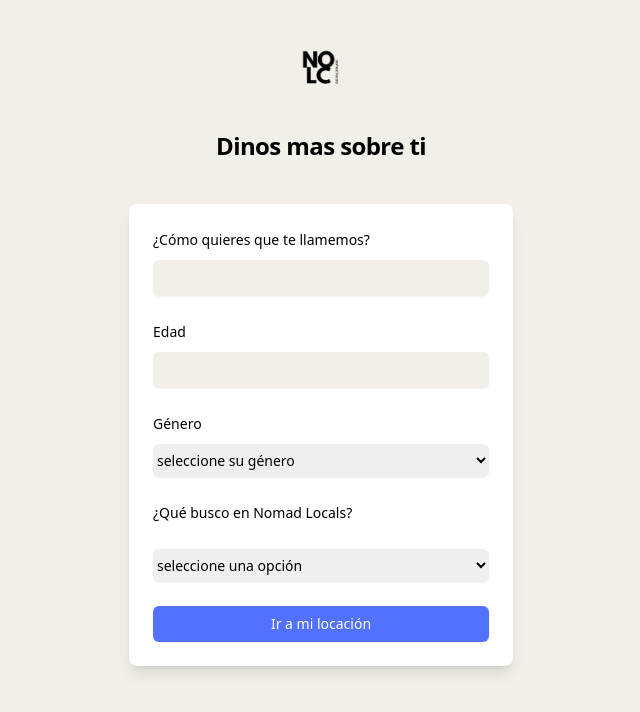
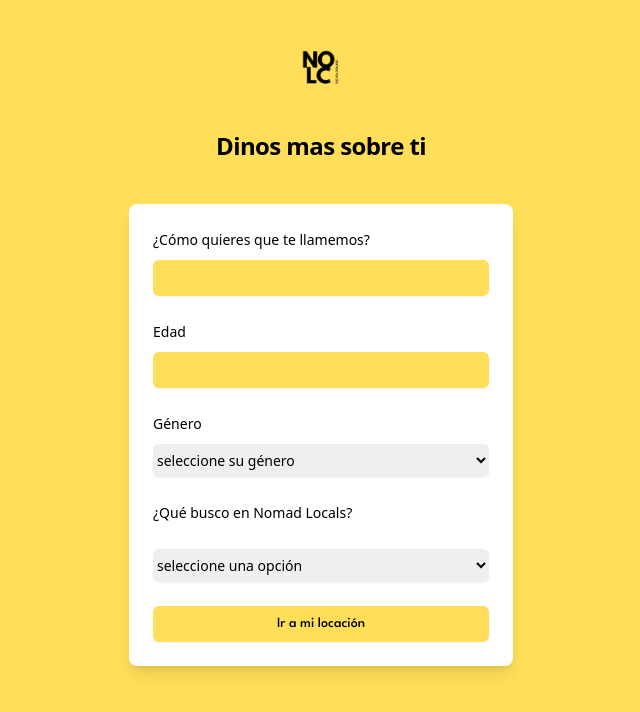
Before and after one commit to NomadLocals/front, a React (Vite) app in the folder client/: page /create-account1 in a window 1280 px wide. Shown: the top 712 px of the page, without its empty margins (319-959 px from the left). Built offline with nearby package versions, Linux system fonts and the light colour scheme; no server answers.

Commit message:
ruta del botón cancelar de place y estilos -Pai

```diff
--- a/client/src/components/views/CreateAccountForm.jsx
+++ b/client/src/components/views/CreateAccountForm.jsx
@@ -79,7 +79,7 @@ const CreateAccountForm = () => {
   };
 
   return (
-    <div className="bg-grey min-h-screen">
+    <div className="bg-yellow min-h-screen">
       <div className="flex min-h-full flex-1 flex-col justify-center px-6 py-12 lg:px-8">
         <div className="sm:mx-auto sm:w-full sm:max-w-sm">
           <img
@@ -113,7 +113,7 @@ const CreateAccountForm = () => {
                   autoComplete="userName"
                   value={input.userName}
                   onChange={handleUserName}
-                  className="bg-grey block w-full rounded-md border-black py-1.5 text-black shadow-sm ring-black placeholder:text-gray-400 focus:ring-2 focus:ring-inset focus:ring-indigo-600 sm:text-sm sm:leading-6"
+                  className="bg-yellow block w-full rounded-md border-black py-1.5 text-black font-spartan text-xl shadow-sm ring-black focus:ring-2 focus:ring-inset focus:ring-indigo-600 sm:text-sm sm:leading-6 pl-2"
                 />
               </div>
             </div>
@@ -133,7 +133,7 @@ const CreateAccountForm = () => {
                   name="age"
                   type="number"
                   value={input.age}
-                  className="bg-grey block w-full rounded-md border-black py-1.5 text-black shadow-sm ring-black placeholder:text-gray-400 focus:ring-2 focus:ring-inset focus:ring-indigo-600 sm:text-sm sm:leading-6"
+                  className="bg-yellow block w-full rounded-md py-1.5 text-black font-spartan text-xl shadow-sm ring-black placeholder:text-gray-400 focus:ring-2 focus:ring-inset focus:ring-indigo-600 sm:text-sm sm:leading-6 pl-2"
                 />
               </div>
             </div>
@@ -204,7 +204,7 @@ const CreateAccountForm = () => {
             <div className="block text-sm font-medium leading-6 text-black">
               <button
                 onClick={handleSubmit}
-                className="bg-blue block w-full rounded-md border-black py-1.5 text-white bg-black shadow-sm ring-black placeholder:text-gray-400 focus:ring-2 focus:ring-inset focus:ring-indigo-600 sm:text-sm sm:leading-6"
+                className="bg-yellow w-full rounded-md border-black py-1.5 text-black text-xl font-spartan shadow-sm ring-black placeholder:text-gray-400 focus:ring-2 focus:ring-inset focus:ring-indigo-600 sm:text-sm sm:leading-6"
               >
                 Ir a mi locación
               </button>
--- a/client/src/components/views/CreateAccountPlace.jsx
+++ b/client/src/components/views/CreateAccountPlace.jsx
@@ -1,3 +1,4 @@
+import { Link } from "react-router-dom";
 import { useDispatch, useSelector } from "react-redux";
 import MapSelect from "./Map.jsx";
 import { postUser } from "../../Redux trad/actions.js";
@@ -34,7 +35,7 @@ export default function CreateAccountPlace() {
   };
 
   return (
-    <div className="bg-grey min-h-screen">
+    <div className="bg-blue min-h-screen">
       <div className="flex min-h-full flex-1 flex-col justify-center px-6 py-12 lg:px-8">
         <div className="sm:mx-auto sm:w-full sm:max-w-sm">
           <img className="mx-auto h-10 w-auto" src="1.png" alt="Your Company" />
@@ -53,15 +54,17 @@ export default function CreateAccountPlace() {
               <MapSelect />
             </div>
             <div className="mt-6 flex items-center justify-end gap-x-6">
+              <Link to="/create-account1">
               <button
                 type="button"
-                className=" bg-blue text-sm font-semibold leading-6 text-white bg-f1efef rounded-md py-1.5 px-4 shadow-sm ring-black placeholder:text-gray-400 focus:ring-2 focus:ring-inset focus:ring-indigo-600"
+                className=" bg-black text-sm font-semibold leading-6 text-yellow rounded-md py-1.5 px-4 shadow-sm ring-black placeholder:text-gray-400 focus:ring-2 focus:ring-inset focus:ring-indigo-600"
               >
                 Cancelar
               </button>
+              </Link>
               <button
                 type="submit"
-                className="bg-blue text-sm font-semibold leading-6 text-white bg-black rounded-md py-1.5 px-4 shadow-sm ring-black placeholder:text-gray-400 focus:ring-2 focus:ring-inset focus:ring-indigo-600"
+                className="bg-black text-sm font-semibold leading-6 text-yellow rounded-md py-1.5 px-4 shadow-sm ring-black placeholder:text-gray-400 focus:ring-2 focus:ring-inset focus:ring-indigo-600"
               >
                 Entrar
               </button>
```
